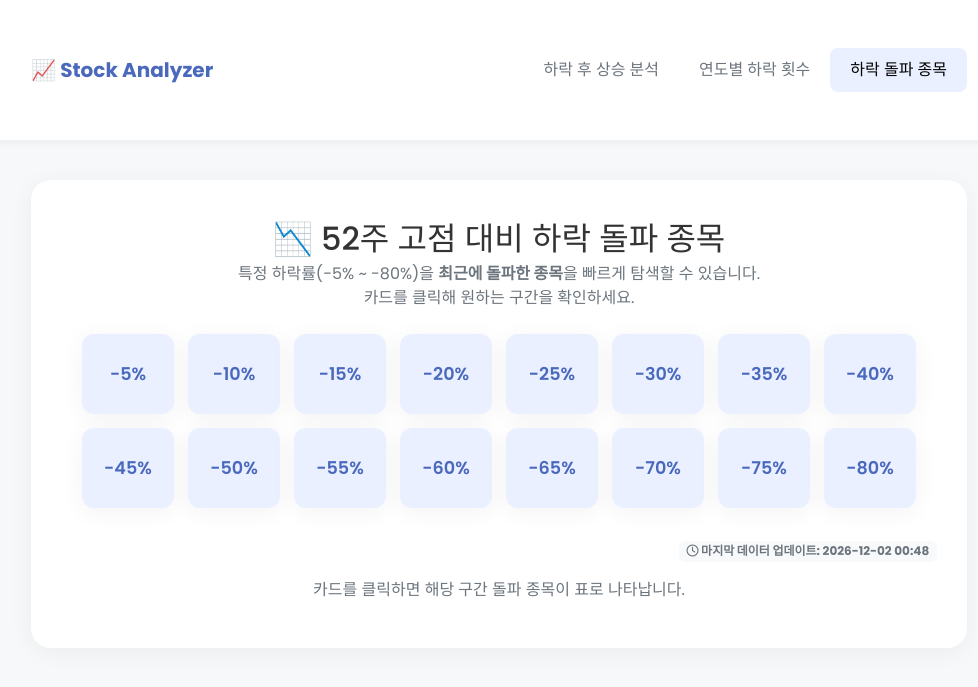
After one commit to bizzengine/52high, a Flask app: page /drawdown in a window 1280 px wide. The commit adds this page. Shown: the top 687 px of the page, without its empty margins (141-1119 px from the left). Run offline with Flask 3, Linux system fonts and the light colour scheme.

Commit message:
하락 돌파 메뉴 추가

```diff
--- a/app.py
+++ b/app.py
@@ -3,8 +3,9 @@ import yfinance as yf
 import pandas as pd
 import numpy as np
 import json
-from datetime import timedelta
+from datetime import timedelta, datetime
 import math
+import os
 
 app = Flask(__name__)
 
@@ -230,6 +231,43 @@ def distribution():
     return render_template('distribution.html', table=table, ticker=ticker, drawdowns=drawdowns, years=years, current_close=current_close,
                           current_high_52w=current_high_52w, current_drawdown=current_drawdown)
 
+@app.route('/drawdown')
+def drawdown_cards():
+    levels = list(range(5, 85, 5))
+    # recent_ohlc.csv의 마지막 수정 시각
+    try:
+        mtime = os.path.getmtime('recent_ohlc.csv')
+        last_update = datetime.fromtimestamp(mtime).strftime('%Y-%m-%d %H:%M')
+    except Exception:
+        last_update = None
+    return render_template('drawdown_cards.html', levels=levels, last_update=last_update)
+
+@app.route('/drawdown/list')
+def drawdown_list():
+    level = int(request.args.get('level', 5))
+    df = pd.read_csv('recent_ohlc.csv')
+    df['today_drawdown'] = (df['today_close'] - df['today_52whigh']) / df['today_52whigh'] * 100
+    df['yesterday_drawdown'] = (df['yesterday_close'] - df['yesterday_52whigh']) / df['yesterday_52whigh'] * 100
+
+    # 오늘 돌파(처음 -N% 이하) 종목 필터
+    filtered = df[
+        (df['today_drawdown'] <= -level) &
+        (df['yesterday_drawdown'] > -level)
+    ].copy()
+    filtered['today_drawdown'] = filtered['today_drawdown'].round(2)
+
+    # --- 추가: 랭크 기준 정렬용 딕셔너리 (tickers.json에서 rank 추출)
+    with open('tickers.json', 'r', encoding='utf-8') as f:
+        ticker_data = json.load(f)
+    symbol2rank = {item['symbol']: item.get('rank', idx+1) for idx, item in enumerate(ticker_data)}
+
+    # rank 컬럼 추가
+    filtered['rank'] = filtered['symbol'].map(symbol2rank)
+    filtered = filtered.sort_values('rank')
+
+    # 리스트 딕셔너리화
+    stocks = filtered[['rank', 'symbol', 'name', 'today_52whigh', 'today_close', 'today_drawdown']].to_dict(orient='records')
+    return jsonify(stocks=stocks)
 
 if __name__ == '__main__':
     app.run(debug=True)
--- a/templates/distribution.html
+++ b/templates/distribution.html
@@ -171,11 +171,13 @@
                 <li class="nav-item">
                     <a class="nav-link {% if request.path == '/distribution' %}active{% endif %}" href="/distribution">연도별 하락 횟수</a>
                 </li>
+                <li class="nav-item">
+                    <a class="nav-link {% if request.path == '/drawdown' %}active{% endif %}" href="/drawdown">하락 돌파 종목</a>
+                </li>
             </ul>
         </div>
     </div>
-    </nav>
-    <div class="container main-container">
+</nav> <div class="container main-container">
         <div class="analyzer-card">
             <h2 class="text-center mb-1">📉 연도별 하락 빈도 분석</h2>
             <p class="text-center text-secondary mb-5">특정 하락률에 도달한 횟수를 연도별 히트맵으로 확인합니다.</p>
--- /dev/null
+++ b/templates/drawdown_cards.html
@@ -0,0 +1,190 @@
+<!DOCTYPE html>
+<html lang="ko">
+<head>
+    <meta charset="UTF-8">
+    <meta name="viewport" content="width=device-width, initial-scale=1.0">
+    <title>📉 52주 하락률 돌파 종목 | Modern Analytics</title>
+    <link href="https://cdn.jsdelivr.net/npm/bootstrap@5.3.0/dist/css/bootstrap.min.css" rel="stylesheet">
+    <link href="https://fonts.googleapis.com/css2?family=Poppins:wght@300;400;500;600;700&display=swap" rel="stylesheet">
+    <link rel="stylesheet" href="https://cdnjs.cloudflare.com/ajax/libs/font-awesome/6.4.0/css/all.min.css"/>
+
+    <style>
+        :root {
+            --primary-color: #4a69bd;
+            --light-primary-color: #eaf0ff;
+            --secondary-color: #f6f8fa;
+            --text-color: #333;
+            --light-text-color: #6c757d;
+            --border-color: #e9ecef;
+            --card-shadow: 0 4px 25px rgba(0,0,0,0.05);
+            --card-radius: 12px;
+        }
+        body {
+            font-family: 'Poppins', sans-serif;
+            background-color: var(--secondary-color);
+            color: var(--text-color);
+        }
+        .navbar {
+            background-color: white !important;
+            box-shadow: 0 2px 10px rgba(0,0,0,0.05);
+        }
+        .navbar-brand {
+            font-weight: 700;
+            color: var(--primary-color) !important;
+        }
+        .nav-link {
+            font-weight: 500;
+            color: var(--light-text-color);
+            transition: all 0.3s;
+            border-radius: 8px;
+            padding: 10px 20px !important;
+        }
+        .nav-link.active, .nav-link:hover {
+            background-color: var(--light-primary-color);
+            color: var(--primary-color);
+        }
+        .main-container {
+            max-width: 960px;
+            margin-top: 40px;
+            margin-bottom: 40px;
+        }
+        .analyzer-card {
+            background: white;
+            padding: 40px 30px 30px 30px;
+            border-radius: 20px;
+            box-shadow: var(--card-shadow);
+        }
+        .drawdown-cards-wrap {
+            display: flex;
+            flex-wrap: wrap;
+            gap: 14px;
+            justify-content: center;
+            margin-bottom: 30px;
+        }
+        .drawdown-card {
+            background: var(--light-primary-color);
+            color: var(--primary-color);
+            font-weight: 600;
+            font-size: 1.1em;
+            border-radius: var(--card-radius);
+            box-shadow: var(--card-shadow);
+            min-width: 92px;
+            min-height: 80px;
+            padding: 22px 0;
+            text-align: center;
+            transition: 0.2s;
+            cursor: pointer;
+            border: none;
+        }
+        .drawdown-card:hover {
+            background: var(--primary-color);
+            color: #fff;
+            transform: translateY(-5px) scale(1.05);
+            box-shadow: 0 8px 30px rgba(74, 105, 189, 0.10);
+        }
+        .result-table-container {
+            background: #fff;
+            border-radius: var(--card-radius);
+            box-shadow: var(--card-shadow);
+            margin-top: 2rem;
+            padding: 24px;
+        }
+        .table thead th {
+            background-color: #fff;
+            color: var(--light-text-color);
+            text-transform: uppercase;
+            font-size: 12px;
+            font-weight: 600;
+            border-bottom: 2px solid var(--border-color);
+            border-top: none;
+            text-align: center;
+        }
+        .table tbody tr {
+            transition: background-color 0.2s;
+            border-bottom: 1px solid var(--border-color);
+        }
+        .table tbody tr:hover {
+            background-color: var(--light-primary-color);
+        }
+        .table tbody td {
+            vertical-align: middle;
+            padding: 15px 10px;
+            text-align: center;
+        }
+    </style>
+</head>
+<body>
+<nav class="navbar navbar-expand-lg">
+    <div class="container-fluid main-container">
+        <a class="navbar-brand" href="/">📈 Stock Analyzer</a>
+        <button class="navbar-toggler" type="button" data-bs-toggle="collapse" data-bs-target="#navbarNav">
+            <span class="navbar-toggler-icon"></span>
+        </button>
+        <div class="collapse navbar-collapse" id="navbarNav">
+            <ul class="navbar-nav ms-auto">
+                <li class="nav-item">
+                    <a class="nav-link {% if request.path == '/' %}active{% endif %}" href="/">하락 후 상승 분석</a>
+                </li>
+                <li class="nav-item">
+                    <a class="nav-link {% if request.path == '/distribution' %}active{% endif %}" href="/distribution">연도별 하락 횟수</a>
+                </li>
+                <li class="nav-item">
+                    <a class="nav-link {% if request.path == '/drawdown' %}active{% endif %}" href="/drawdown">하락 돌파 종목</a>
+                </li>
+            </ul>
+        </div>
+    </div>
+</nav>
+<div class="container main-container">
+    <div class="analyzer-card">
+        <h2 class="text-center mb-1">📉 52주 고점 대비 하락 돌파 종목</h2>
+        <p class="text-center text-secondary mb-4">특정 하락률(-5% ~ -80%)을 <b>최근에 돌파한 종목</b>을 빠르게 탐색할 수 있습니다.<br>카드를 클릭해 원하는 구간을 확인하세요.</p>
+<div class="drawdown-cards-wrap">
+    {% for lv in levels %}
+        <button class="drawdown-card" onclick="showList({{lv}})">
+            -{{lv}}%
+        </button>
+    {% endfor %}
+</div>
+{% if last_update %}
+    <div class="text-end mb-3">
+        <span class="badge bg-light text-secondary">
+            <i class="fa-regular fa-clock"></i> 마지막 데이터 업데이트: <b>{{ last_update }}</b>
+        </span>
+    </div>
+{% endif %}
+<div id="result-area">
+    <p class="text-secondary text-center">카드를 클릭하면 해당 구간 돌파 종목이 표로 나타납니다.</p>
+</div>
+    </div>
+</div>
+<script src="https://cdn.jsdelivr.net/npm/bootstrap@5.3.0/dist/js/bootstrap.bundle.min.js"></script>
+<script>
+function showList(level) {
+    document.getElementById('result-area').innerHTML = '<p>조회 중...</p>';
+    fetch('/drawdown/list?level=' + level)
+    .then(res => res.json())
+    .then(data => {
+        if(data.stocks.length === 0) {
+            document.getElementById('result-area').innerHTML = `<div class="alert alert-warning text-center mt-3">해당 구간 조건에 맞는 종목이 없습니다.</div>`;
+        } else {
+        let html = `<div class="result-table-container"><div class="table-responsive"><table class="table table-borderless"><thead>
+            <tr><th>순위</th><th>티커</th><th>종목명</th><th>52주 고점</th><th>최근 종가</th><th>최근 하락률(%)</th></tr></thead><tbody>`;
+        data.stocks.forEach(s => {
+            html += `<tr>
+                <td>${s.rank}</td>
+                <td>${s.symbol}</td>
+                <td>${s.name}</td>
+                <td>${s.today_52whigh}</td>
+                <td>${s.today_close}</td>
+                <td>${s.today_drawdown}</td>
+            </tr>`;
+        });
+        html += '</tbody></table></div></div>';
+            document.getElementById('result-area').innerHTML = html;
+        }
+    });
+}
+</script>
+</body>
+</html>
--- a/templates/index.html
+++ b/templates/index.html
@@ -226,11 +226,13 @@
                 <li class="nav-item">
                     <a class="nav-link {% if request.path == '/distribution' %}active{% endif %}" href="/distribution">연도별 하락 횟수</a>
                 </li>
+                <li class="nav-item">
+                    <a class="nav-link {% if request.path == '/drawdown' %}active{% endif %}" href="/drawdown">하락 돌파 종목</a>
+                </li>
             </ul>
         </div>
     </div>
 </nav>
-
     <div class="container main-container">
         <div class="analyzer-card">
             <h2 class="text-center mb-1">📉 52주 고점 대비 하락 후 상승 분석</h2>
```
Also changed, not shown: save_recent_ohlc.py (added, +213 -0 lines), 2 other files. Lines whose indentation alone changed are shown as unchanged.
